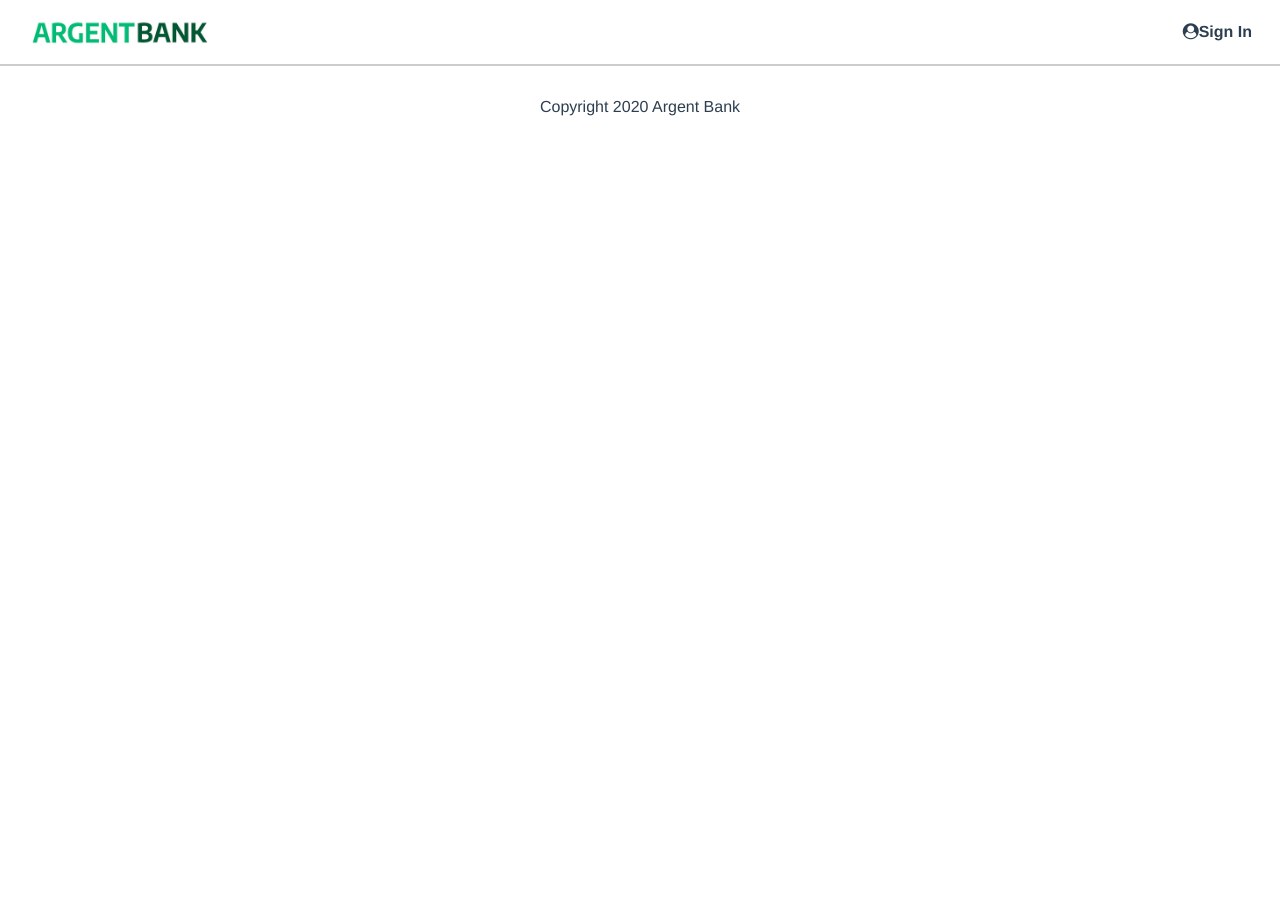
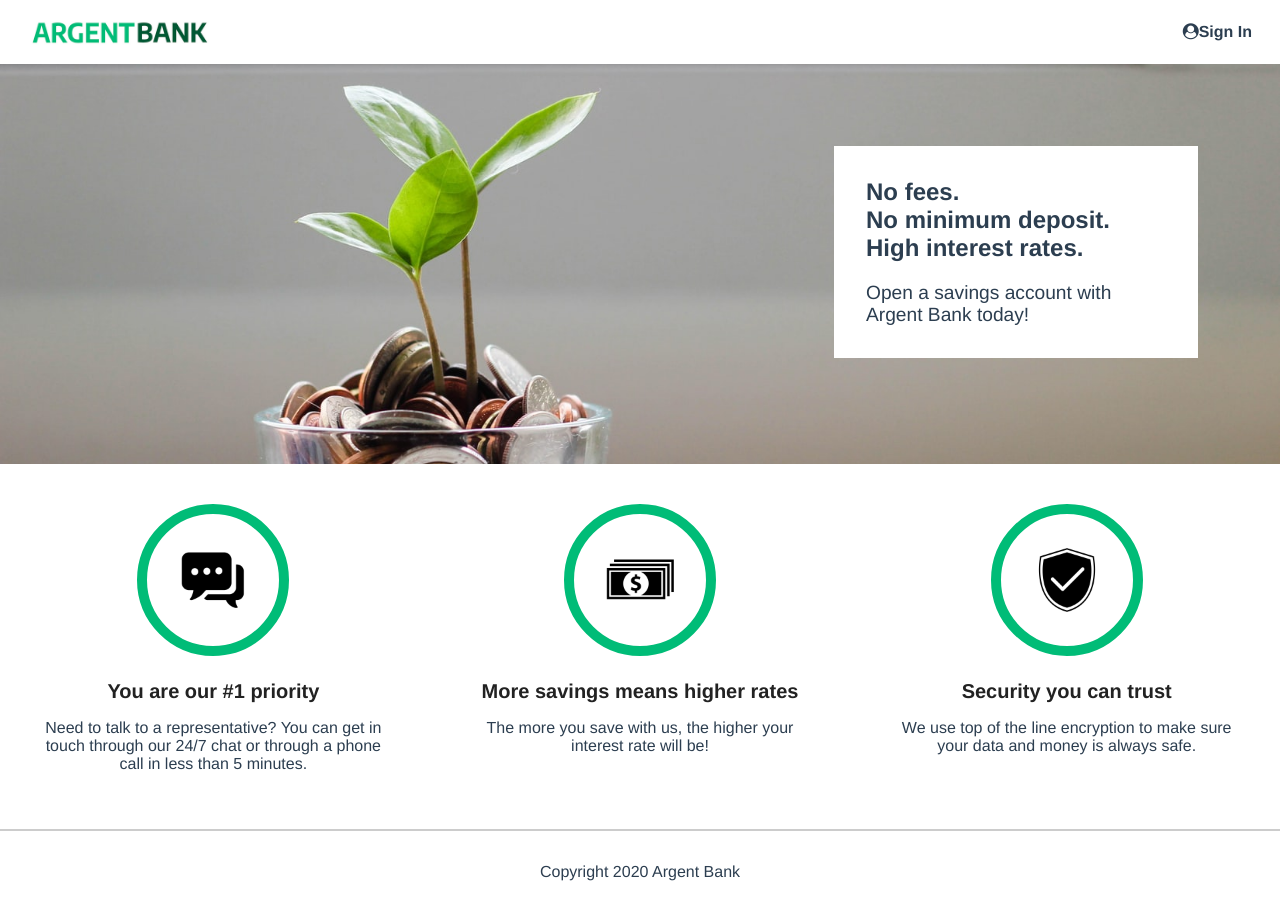
Before and after one commit to foxdrow/ArgentBank, a React (Create React App) app in the folder client/: page / in a window 1280 px wide. Before the commit the page ends 800 px from the top, so only its background shows below. Built offline with nearby package versions, Linux system fonts and the light colour scheme.

Commit message:
create Home Page

```diff
--- a/client/src/pages/Home/Home.jsx
+++ b/client/src/pages/Home/Home.jsx
@@ -1,9 +1,54 @@
 import MainContainer from "../../layouts/MainContainer/MainContainer";
 import "./Home.scss";
+
+import iconChat from "../../assets/img/icon-chat.png";
+import iconMoney from "../../assets/img/icon-money.png";
+import iconSecurity from "../../assets/img/icon-security.png";
 
 const Home = () => {
   return (
     <MainContainer className="home">
+      <main>
+        <div className="hero">
+          <section className="hero-content">
+            <h2 className="sr-only">Promoted Content</h2>
+            <p className="subtitle">No fees.</p>
+            <p className="subtitle">No minimum deposit.</p>
+            <p className="subtitle">High interest rates.</p>
+            <p className="text">
+              Open a savings account with Argent Bank today!
+            </p>
+          </section>
+        </div>
+        <section className="features">
+          <h2 className="sr-only">Features</h2>
+          <div className="feature-item">
+            <img src={iconChat} alt="Chat Icon" className="feature-icon" />
+            <h3 className="feature-item-title">You are our #1 priority</h3>
+            <p>
+              Need to talk to a representative? You can get in touch through our
+              24/7 chat or through a phone call in less than 5 minutes.
+            </p>
+          </div>
+          <div className="feature-item">
+            <img src={iconMoney} alt="Chat Icon" className="feature-icon" />
+            <h3 className="feature-item-title">
+              More savings means higher rates
+            </h3>
+            <p>
+              The more you save with us, the higher your interest rate will be!
+            </p>
+          </div>
+          <div className="feature-item">
+            <img src={iconSecurity} alt="Chat Icon" className="feature-icon" />
+            <h3 className="feature-item-title">Security you can trust</h3>
+            <p>
+              We use top of the line encryption to make sure your data and money
+              is always safe.
+            </p>
+          </div>
+        </section>
+      </main>
     </MainContainer>
   );
 };
--- a/client/src/pages/Home/Home.scss
+++ b/client/src/pages/Home/Home.scss
@@ -1,2 +1,119 @@
 .home {
+  .main-nav {
+    display: flex;
+    justify-content: space-between;
+    align-items: center;
+    padding: 5px 20px;
+  }
+
+  .main-nav a {
+    font-weight: bold;
+    color: #2c3e50;
+  }
+
+  .main-nav a.router-link-exact-active {
+    color: #42b983;
+  }
+
+  .main-nav-item {
+    text-decoration: none;
+    margin-right: 0.5rem;
+  }
+
+  .main-nav-item:hover {
+    text-decoration: underline;
+  }
+
+  .main-nav-logo {
+    display: flex;
+    align-items: center;
+  }
+
+  .main-nav-logo-image {
+    max-width: 100%;
+    width: 200px;
+  }
+
+  .hero {
+    background-image: url("../../assets/img/bank-tree.jpeg");
+    background-position: 0 -50px;
+    background-size: cover;
+    background-repeat: no-repeat;
+    height: 300px;
+    position: relative;
+  }
+
+  .hero-content {
+    position: relative;
+    top: 2rem;
+    width: 200px;
+    background: white;
+    padding: 2rem;
+    text-align: left;
+    margin: 0 auto;
+  }
+
+  .hero-content .subtitle {
+    font-weight: bold;
+    font-size: 1rem;
+    margin: 0;
+  }
+
+  .hero-content .text {
+    margin-bottom: 0;
+    font-size: 0.9rem;
+  }
+
+  @media (min-width: 920px) {
+    .hero {
+      height: 400px;
+      background-position: 0% 33%;
+    }
+
+    .hero-content {
+      position: absolute;
+      top: 50px;
+      right: 50px;
+      width: 300px;
+      margin: 2rem;
+    }
+
+    .hero-content .subtitle {
+      font-size: 1.5rem;
+    }
+
+    .hero-content .text {
+      font-size: 1.2rem;
+    }
+  }
+
+  .features {
+    display: flex;
+    flex-direction: column;
+  }
+
+  @media (min-width: 920px) {
+    .features {
+      flex-direction: row;
+    }
+  }
+
+  .feature-icon {
+    width: 100px;
+    border: 10px solid #00bc77;
+    border-radius: 50%;
+    padding: 1rem;
+  }
+
+  .feature-item {
+    flex: 1;
+    padding: 2.5rem;
+  }
+
+  .feature-item-title {
+    color: #222;
+    font-size: 1.25rem;
+    font-weight: bold;
+    margin-bottom: 0.5rem;
+  }
 }
--- a/client/src/styles/abstracts/__abstracts-dir.scss
+++ /dev/null
@@ -1,2 +0,0 @@
-@import "mixins";
-@import "variables";
--- a/client/src/styles/abstracts/_variables.scss
+++ /dev/null
@@ -1,3 +0,0 @@
-$color-primary: #FF6060;
-
-$color-bg-1: #eaeaea;
--- a/client/src/styles/base/__base-dir.scss
+++ b/client/src/styles/base/__base-dir.scss
@@ -1,4 +1 @@
-@import "reset";
 @import "general";
-@import "fonts";
-@import "typography";
--- a/client/src/styles/base/_fonts.scss
+++ /dev/null
@@ -1,6 +0,0 @@
-@mixin googleFonts($font) {
-  @import url("https://fonts.googleapis.com/css2?family=#{$font}:wght@300;400;500;700");
-}
-
-@include googleFonts("Roboto");
-@include googleFonts("Montserrat");
--- a/client/src/styles/base/_reset.scss
+++ /dev/null
@@ -1,22 +0,0 @@
-*,
-*::before,
-*::after {
-  box-sizing: border-box;
-  margin: 0;
-  padding: 0;
-  border: 0;
-  // font-size: 100%;
-  background: none;
-}
-
-html {
-  font-family: "Montserrat", sans-serif;
-  // font-size: 62.5%;
-}
-body {
-  // font-size: 1.7rem;
-}
-a {
-  text-decoration: none;
-  color: #000;
-}
--- a/client/src/styles/styles.scss
+++ b/client/src/styles/styles.scss
@@ -1,5 +1,2 @@
-//Abstracts
-@import "abstracts/__abstracts-dir";
-
 //Base Styles
 @import "base/__base-dir";
```
Also changed, not shown: client/src/pages/SignIn/SignIn.jsx (added, +10 -0 lines), client/src/pages/SignIn/SignIn.scss (added), client/src/styles/base/_typography.scss (deleted).
